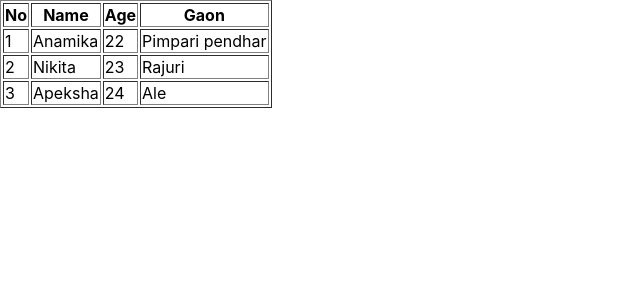
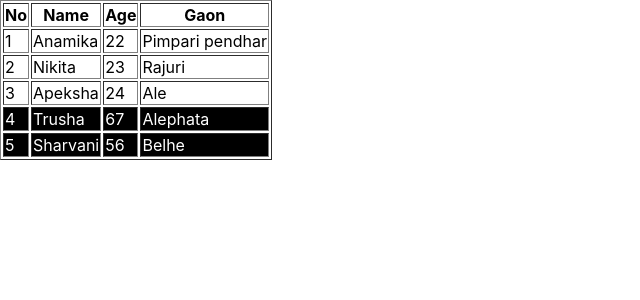
Before and after one commit to Anamika2424/second-project, a React (Create React App) app: page / in a window 1280 px wide. Shown: the top 300 px of the page, without its empty margins (0-640 px from the left). Built offline with nearby package versions, Linux system fonts and the light colour scheme.

Commit message:
highlight age in the table

```diff
--- a/src/App.js
+++ b/src/App.js
@@ -1,18 +1,20 @@
-import './App.css';
-import React, { useState } from 'react'
 
 
+import './App.css';
+import React, { useState } from 'react';
+
 function App() {
+  const [student, setStudent] = useState([
+    { no: 1, name: "Anamika", age: 22, gaon: "Pimpari pendhar" },
+    { no: 2, name: "Nikita", age: 23, gaon: "Rajuri" },
+    { no: 3, name: "Apeksha", age: 24, gaon: "Ale" },
+    { no: 4, name: "Trusha", age: 67, gaon: "Alephata" },
+    { no: 5, name: "Sharvani", age: 56, gaon: "Belhe" },
+  ]);
 
-  const [student,setStudent]= useState([
-    { id :1,name:"Anamika",age:22,gaon:"Pimpari pendhar"},
-    {id :2,name:"Nikita",age:23,gaon:"Rajuri"},
-    {id:3,  name :"Apeksha" ,age:24,gaon:"Ale"}
-
-  ]);
   return (
     <div>
-      < table border={1}>
+      <table border={1}>
         <thead>
           <tr>
             <th>No</th>
@@ -22,19 +24,19 @@ function App() {
           </tr>
         </thead>
         <tbody>
-    {student.map((student)=>(
-      <tr key={student.id}>
-        <td>{student.id}</td>
-        <td>{student.name}</td>
-        <td >{student.age}</td>
-        <td>{student.gaon}</td>
-
-      </tr>
-
-    )
-  )}
-  </tbody>
-  </table>
+          {student.map((student) => (
+            <tr
+              key={student.no}
+              style={ student.age > 50 ? { backgroundColor: "black", color: "white" } : {} }
+            >
+              <td>{student.no}</td>
+              <td>{student.name}</td>
+              <td>{student.age}</td>
+              <td>{student.gaon}</td>
+            </tr>
+          ))}
+        </tbody>
+      </table>
     </div>
   );
 }
```
